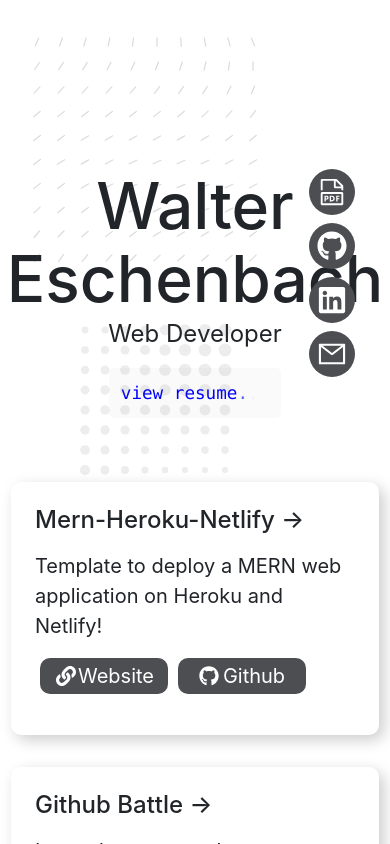
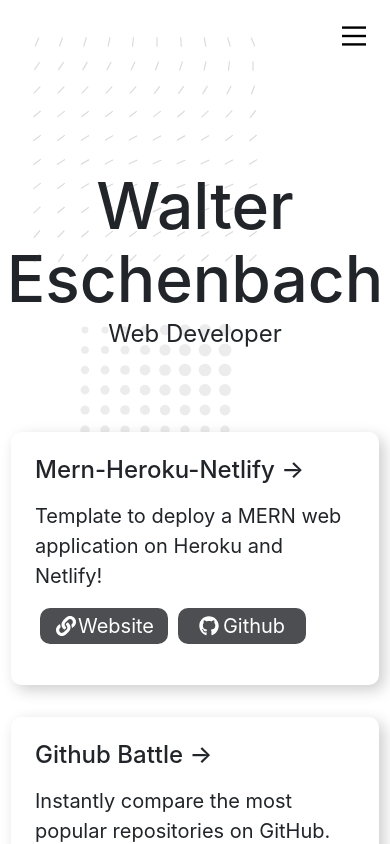
Before and after one commit to WalterEschenbach/portfolio2021, a Next.js app: page / in a window 390 px wide. Shown: the top 844 px of the page. Built offline with nearby package versions, Linux system fonts and the light colour scheme.

Commit message:
mobile nav component

```diff
--- a/components/Intro.js
+++ b/components/Intro.js
@@ -13,7 +13,6 @@ function Intro(props) {
                     <p className={styles.description}>
                         Web Developer{' '}
                     </p>
-                    <code className={styles.code}><a src="/resume" target="_blank">view resume<span className={styles.one}>.</span><span className={styles.two}>.</span><span className={styles.three}>.</span></a></code>
                 </>
             )}
             {windowWidth >= 500 && (
--- /dev/null
+++ b/components/MobileNav.js
@@ -0,0 +1,33 @@
+import React, {useState} from 'react'
+import styles from '../styles/MobileNav.module.css'
+
+const MobileNav = () => {
+    const [opened, setOpened] = useState(true)
+    const [buttonClass, setButtonClass] = useState(styles.menu)
+
+    const handleClick = () =>{
+        setOpened(!opened)
+        const currentClass = opened?`${styles.menu} ${styles.opened}`:styles.menu
+        setButtonClass(currentClass)
+    }
+
+    return (
+        <React.Fragment>
+            <button className={buttonClass} onClick={handleClick} aria-label="Main Menu">
+                <svg className={styles.svg}  viewBox="0 0 100 100">
+                    <path className={`${styles.line} ${styles.line1}`} d="M 20,29.000046 H 80.000231 C 80.000231,29.000046 94.498839,28.817352 94.532987,66.711331 94.543142,77.980673 90.966081,81.670246 85.259173,81.668997 79.552261,81.667751 75.000211,74.999942 75.000211,74.999942 L 25.000021,25.000058" />
+                    <path className={`${styles.line} ${styles.line2}`} d="M 20,50 H 80" />
+                    <path className={`${styles.line} ${styles.line3}`} d="M 20,70.999954 H 80.000231 C 80.000231,70.999954 94.498839,71.182648 94.532987,33.288669 94.543142,22.019327 90.966081,18.329754 85.259173,18.331003 79.552261,18.332249 75.000211,25.000058 75.000211,25.000058 L 25.000021,74.999942" />
+                </svg>
+            </button>
+            <nav className={opened?styles.navcontaineractive:styles.navcontainer}>
+                <div className={styles.resume}></div>
+                <div className={styles.email}></div>
+                <div className={styles.linkedin}></div>
+                <div className={styles.github}></div>
+            </nav>
+        </React.Fragment>
+    )
+}
+
+export default MobileNav
--- a/package.json
+++ b/package.json
@@ -12,7 +12,7 @@
     "next": "10.0.9",
     "react": "17.0.2",
     "react-animate-on-scroll": "^2.1.5",
-    "react-bootstrap": "^1.6.1",
+    "react-bootstrap": "^1.6.4",
     "react-dom": "17.0.2",
     "react-icons": "^4.2.0",
     "react-modal": "^3.14.2"
--- a/pages/index.js
+++ b/pages/index.js
@@ -7,6 +7,7 @@ import Intro from '../components/Intro'
 import Profile from '../components/Profile'
 import Technology from '../components/Technology'
 import Socials from '../components/Socials'
+import MobileNav from '../components/MobileNav'
 import { RiArrowDownSLine } from 'react-icons/ri'
 import ScrollAnimation from 'react-animate-on-scroll';
 import styles from '../styles/Home.module.css'
@@ -115,11 +116,15 @@ export default function Home() {
         />
       </Head>
       {windowWidth < 500 && (
+        <>
         <Canvas
           draw={draw}
           createLines={createLines}
           height={projectDivHeight}
         />
+        <MobileNav/>
+        </>
+
       )}
       {windowWidth >= 500 && (
         <Canvas
--- a/styles/Home.module.css
+++ b/styles/Home.module.css
@@ -104,10 +104,9 @@
 	box-shadow: 0px 15px 20px rgba(73, 73, 73, 0.4);
 	transform: translateY(-3px);
 }
-.socialIcons:hover {
-}
 
 @media only screen and (max-width: 500px) {
-	.socialIcons {
+	.socialIconContainers {
+		display: none;
 	}
 }
--- /dev/null
+++ b/styles/MobileNav.module.css
@@ -0,0 +1,84 @@
+.svg {
+	height: 100%;
+	width: 100%;
+	border: none;
+}
+
+.menu {
+	cursor: pointer;
+	position: absolute;
+	height: 2.5rem;
+	width: 2.5rem;
+	z-index: 999;
+	top: 1rem;
+	right: 1rem;
+	padding: 0;
+	display: flex;
+	align-items: center;
+	justify-content: center;
+	background-color: transparent;
+	border: none;
+}
+.line {
+	fill: none;
+	stroke: black;
+	stroke-width: 6;
+
+	transition: stroke-dasharray 600ms cubic-bezier(0.4, 0, 0.2, 1),
+		stroke-dashoffset 600ms cubic-bezier(0.4, 0, 0.2, 1);
+}
+.line1 {
+	stroke-dasharray: 60 207;
+	stroke-width: 6;
+}
+.line2 {
+	stroke-dasharray: 60 60;
+	stroke-width: 6;
+}
+.line3 {
+	stroke-dasharray: 60 207;
+	stroke-width: 6;
+}
+.opened .line1 {
+	stroke-dasharray: 90 207;
+	stroke-dashoffset: -134;
+	stroke-width: 6;
+}
+.opened .line2 {
+	stroke-dasharray: 1 60;
+	stroke-dashoffset: -30;
+	stroke-width: 6;
+}
+.opened .line3 {
+	stroke-dasharray: 90 207;
+	stroke-dashoffset: -134;
+	stroke-width: 6;
+}
+.navcontainer {
+	height: 100vh;
+	width: 70%;
+	position: absolute;
+	top: 0;
+	right: 0;
+	z-index: 200;
+	border: 1px solid black;
+	display: flex;
+	justify-content: flex-end;
+	background-color: white;
+	border: none;
+	background-color: #4c4e52;
+	border-radius: 5px 0 0 5px;
+}
+
+.navcontaineractive {
+	animation: slideLeft 3s ease-in;
+}
+
+@keyframes slideLeft {
+	from {
+		transform: translateX(0);
+	}
+	to {
+		transform: translateX(70%);
+	}
+}
--- a/styles/Profile.module.css
+++ b/styles/Profile.module.css
@@ -25,4 +25,7 @@
 		flex-direction: column;
 		width: 100%;
 	}
+	.bio {
+		width: 85%;
+	}
 }
--- a/styles/globals.css
+++ b/styles/globals.css
@@ -6,8 +6,8 @@ body {
 	/* overflow-x: hidden; */
 	font-family: -apple-system, BlinkMacSystemFont, Segoe UI, Roboto, Oxygen,
 		Ubuntu, Cantarell, Fira Sans, Droid Sans, Helvetica Neue, sans-serif;
-
-}::-webkit-scrollbar {
+}
+::-webkit-scrollbar {
 	width: 0px;
 	background: transparent; /* make scrollbar transparent */
 }
@@ -25,3 +25,8 @@ a {
 A24936
 9999A1
 */
+@media only screen and (max-width: 500px) {
+	body {
+		overflow-x: hidden;
+	}
+}
```
Also changed, not shown: 1 other file (tests, documents, lock files or other folders). Lines whose indentation alone changed are shown as unchanged.
